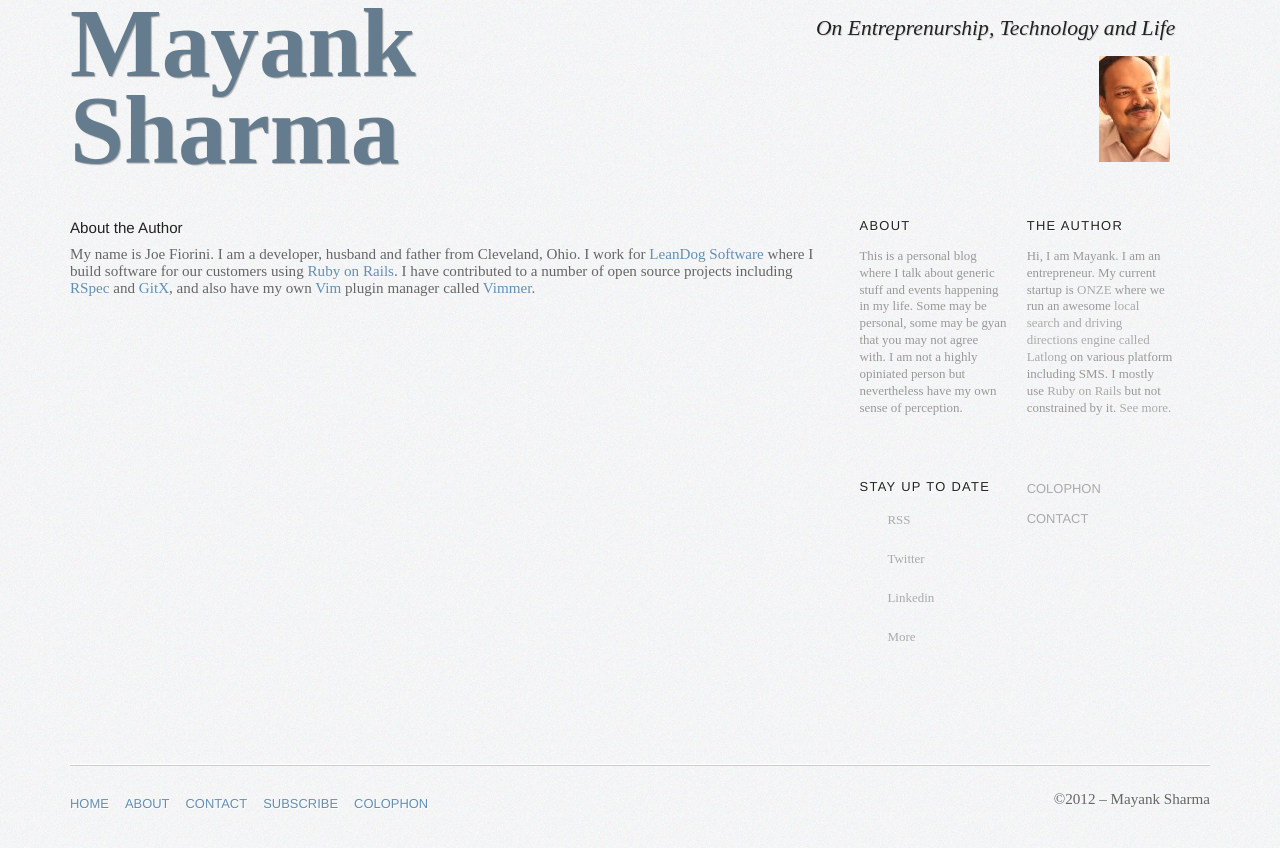
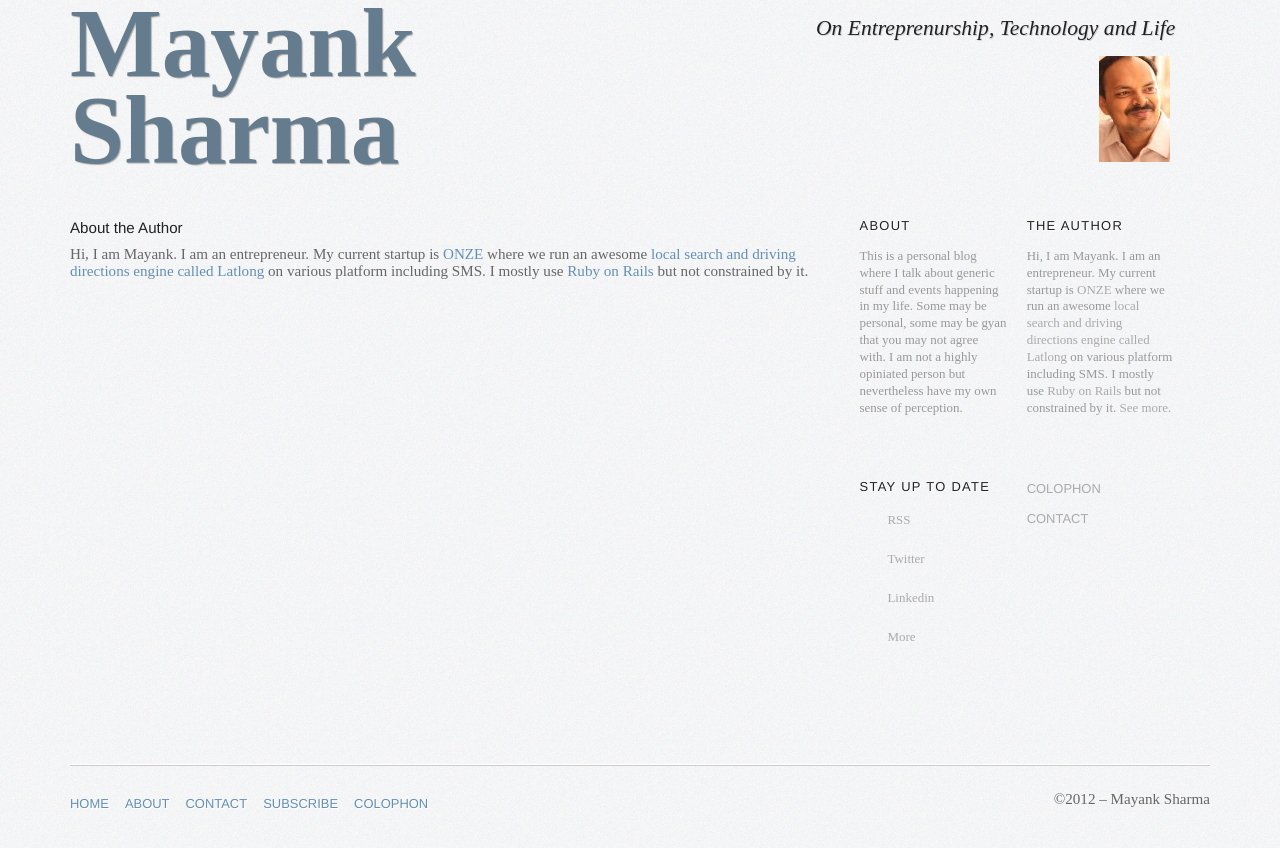
Before and after one commit to mayanks/mayanks.github.com, a Jekyll site: the page built from bio.markdown, in a window 1280 px wide. Shown: the top 848 px of the page. Built offline with Jekyll 4.4.1, drawn with Linux system fonts in a browser that asks for light colours; nearby versions of some CDN libraries; library files that are not in the unit come from our copies.

Commit message:
changed the bio

```diff
--- a/bio.markdown
+++ b/bio.markdown
@@ -5,11 +5,4 @@ layout: default
 
 # About the Author
 
-My name is Joe Fiorini. I am a developer, husband and father from Cleveland, Ohio. I work for [LeanDog Software][LeanDog] where I build software for our customers using [Ruby on Rails][RoR]. I have contributed to a number of open source projects including [RSpec][] and [GitX][], and also have my own [Vim][] plugin manager called [Vimmer][].
-
-[LeanDog]:  http://www.leandog.com
-[RoR]:      http://www.rubyonrails.org
-[vim]:      http://www.vim.org
-[vimmer]:   http://www.github.com/densitypop/vimmer
-[rspec]:    http://www.relishapp.com/rspec
-[gitx]:     http://gitx.frim.nl/
+Hi, I am Mayank. I am an entrepreneur. My current startup is <a href="http://onze.in">ONZE</a> where we run an awesome <a href="http://latlong.in">local search and driving directions engine called Latlong</a> on various platform including SMS. I mostly use <a href="http://www.rubyonrails.org">Ruby on Rails</a> but not constrained by it.
```
